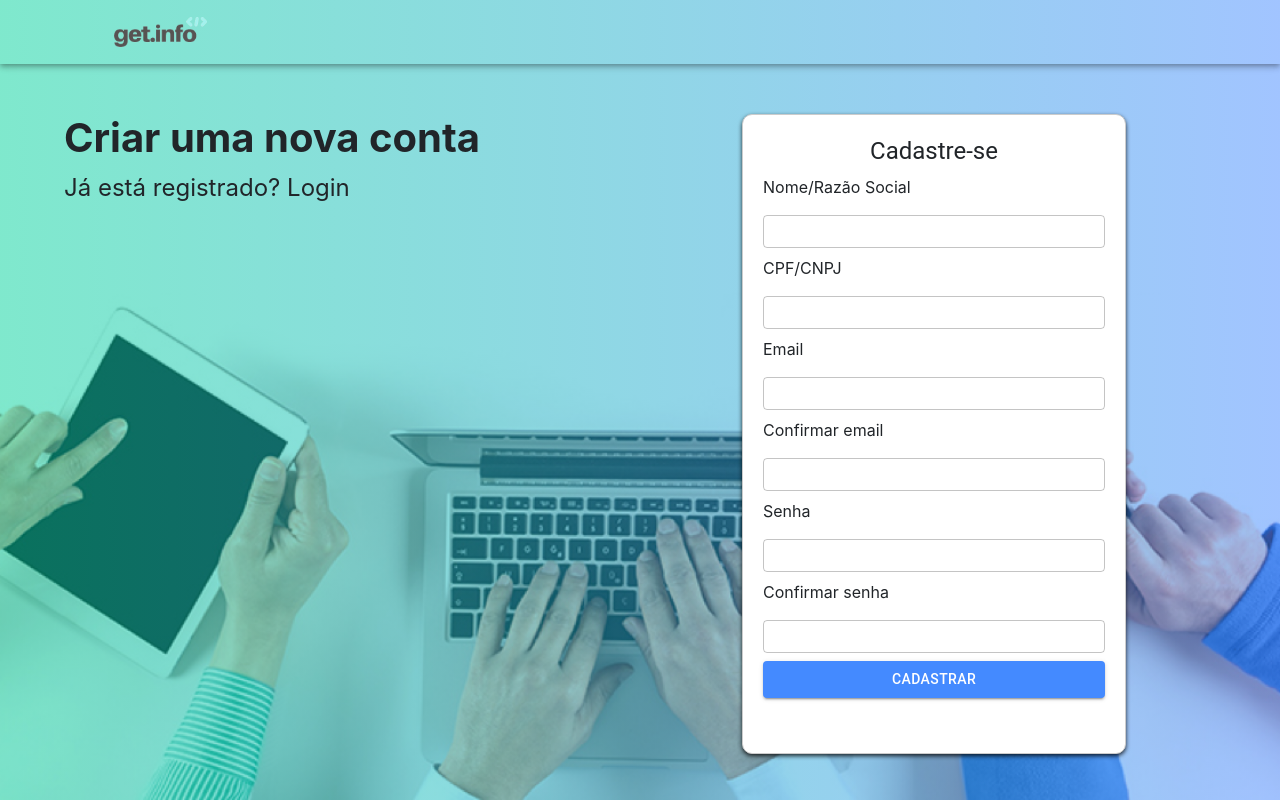
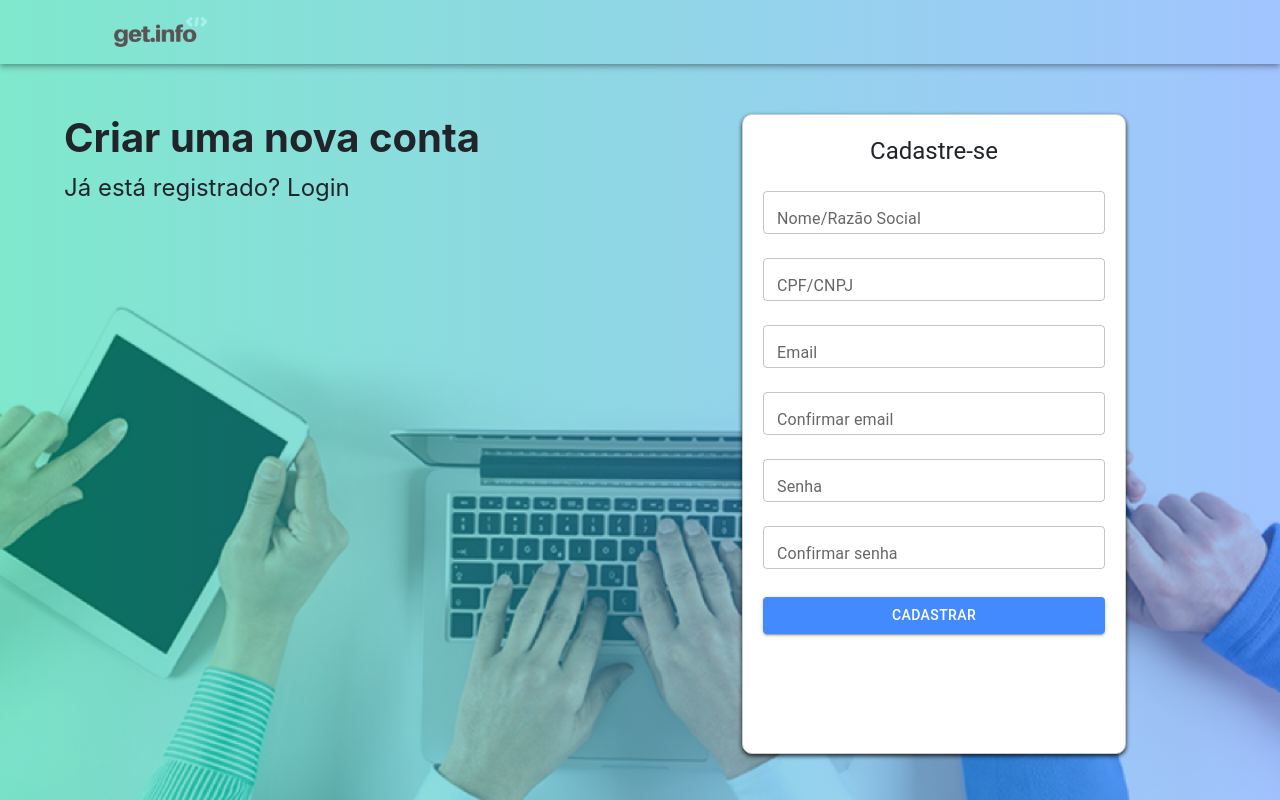
Before and after one commit to SimonMelo/squad-1, a React (Create React App) app: page / in a window 1280 px wide. Built offline with nearby package versions, Linux system fonts and the light colour scheme.

Commit message:
TeladeCadastro

```diff
--- a/src/components/Cadastro/FormCadastre.jsx
+++ b/src/components/Cadastro/FormCadastre.jsx
@@ -1,9 +1,9 @@
 import React, { useEffect, useState } from "react";
-import "./Login.css";
+import "./Cadastre.css";
 import { formatDocument, matchDocument } from "../../utils/document";
 import { Container, Typography, TextField, Button } from "@mui/material";
 
-const LoginForm = () => {
+const FormCadastre = () => {
   const [document, setDocument] = useState("")
   const [password, setPassword] = useState("")
   const [documentError, setDocumentError] = useState("")
@@ -75,15 +75,15 @@ useEffect(() => {
         Cadastre-se
       </Typography>
       <form>
-        Nome/Razão Social
         <TextField
+          label={'Nome/Razão Social'}
           fullWidth
           variant="outlined"
           margin="normal"
-          inputProps={{ style: { padding: '5px' } }}
+          inputProps={{ style: { padding: '10px' } }}
         />
-        CPF/CNPJ
         <TextField
+          label={'CPF/CNPJ'}
           fullWidth
           value={document}
           onChange={handleDocumentChange}
@@ -91,24 +91,24 @@ useEffect(() => {
           helperText={documentError}
           variant="outlined"
           margin="normal"
-          inputProps={{ style: { padding: '5px' } }}
+          inputProps={{ style: { padding: '10px' } }}
         />
-        Email
         <TextField
+          label={'Email'}
           fullWidth
           variant="outlined"
           margin="normal"
-          inputProps={{ style: { padding: '5px' } }}
+          inputProps={{ style: { padding: '10px' } }}
         />
-        Confirmar email
         <TextField
+          label={'Confirmar email'}
           fullWidth
           variant="outlined"
           margin="normal"
-          inputProps={{ style: { padding: '5px' } }}
+          inputProps={{ style: { padding: '10px' } }}
         />
-        Senha
         <TextField
+          label={'Senha'}
           fullWidth
           value={password}
           onChange={handlePasswordChange}
@@ -117,17 +117,18 @@ useEffect(() => {
           type="password"
           variant="outlined"
           margin="normal"
-          inputProps={{ style: { padding: '5px' } }}
+          inputProps={{ style: { padding: '10px' } }}
         />
-        Confirmar senha
         <TextField
+          label={'Confirmar senha'}
           fullWidth
           type='password'
           variant="outlined"
           margin="normal"
-          inputProps={{ style: { padding: '5px' } }}
+          inputProps={{ style: { padding: '10px' } }}
         />
         <Button
+          style={{marginTop:20}}
           className="btn-login"
           variant="contained"
           color="primary"
@@ -141,4 +142,4 @@ useEffect(() => {
   )
 }
 
-export default LoginForm
+export default FormCadastre
```
Also changed, not shown: src/components/Cadastro/Cadastre.css (renamed from src/components/Cadastro/Login.css).
